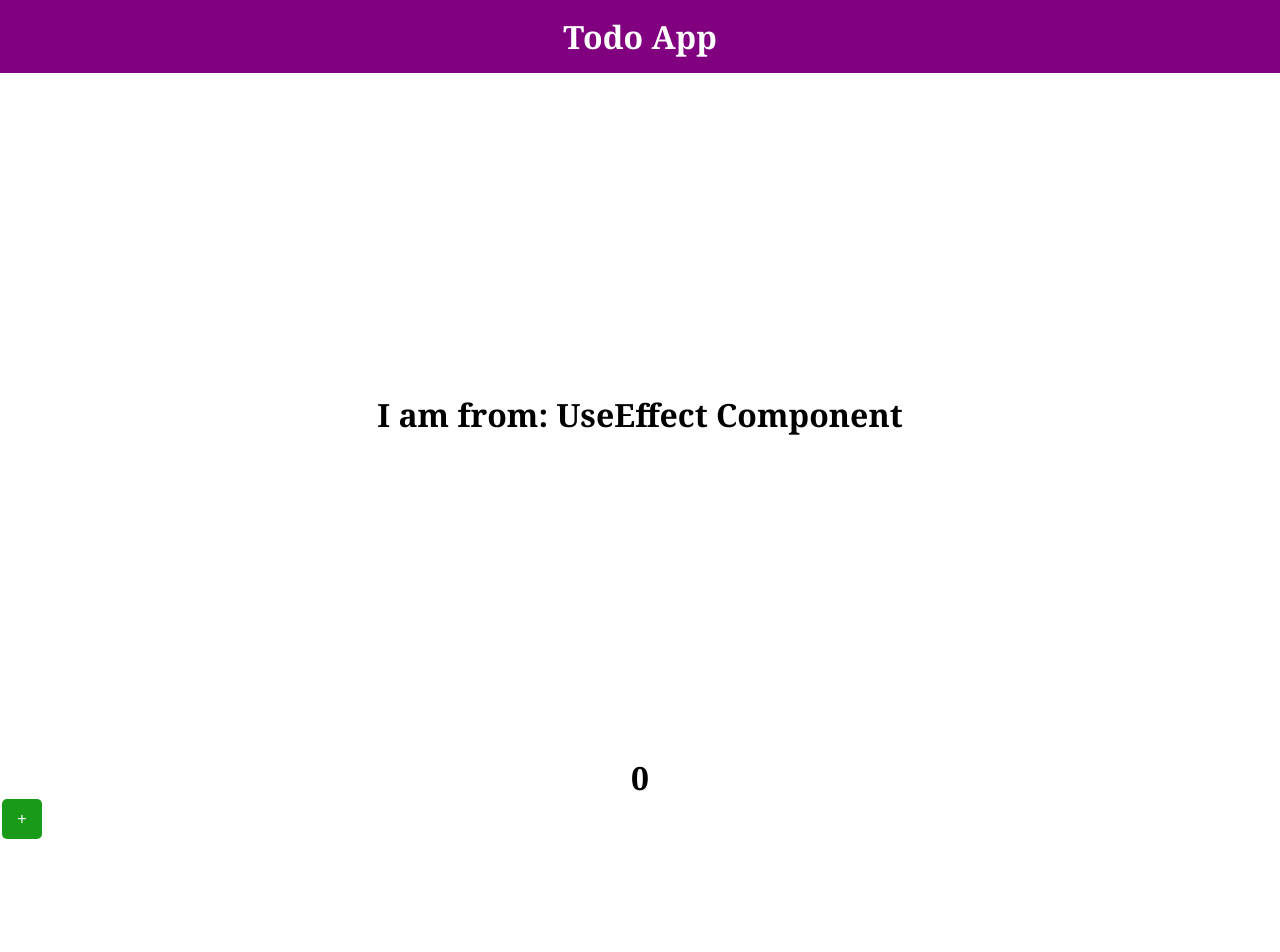
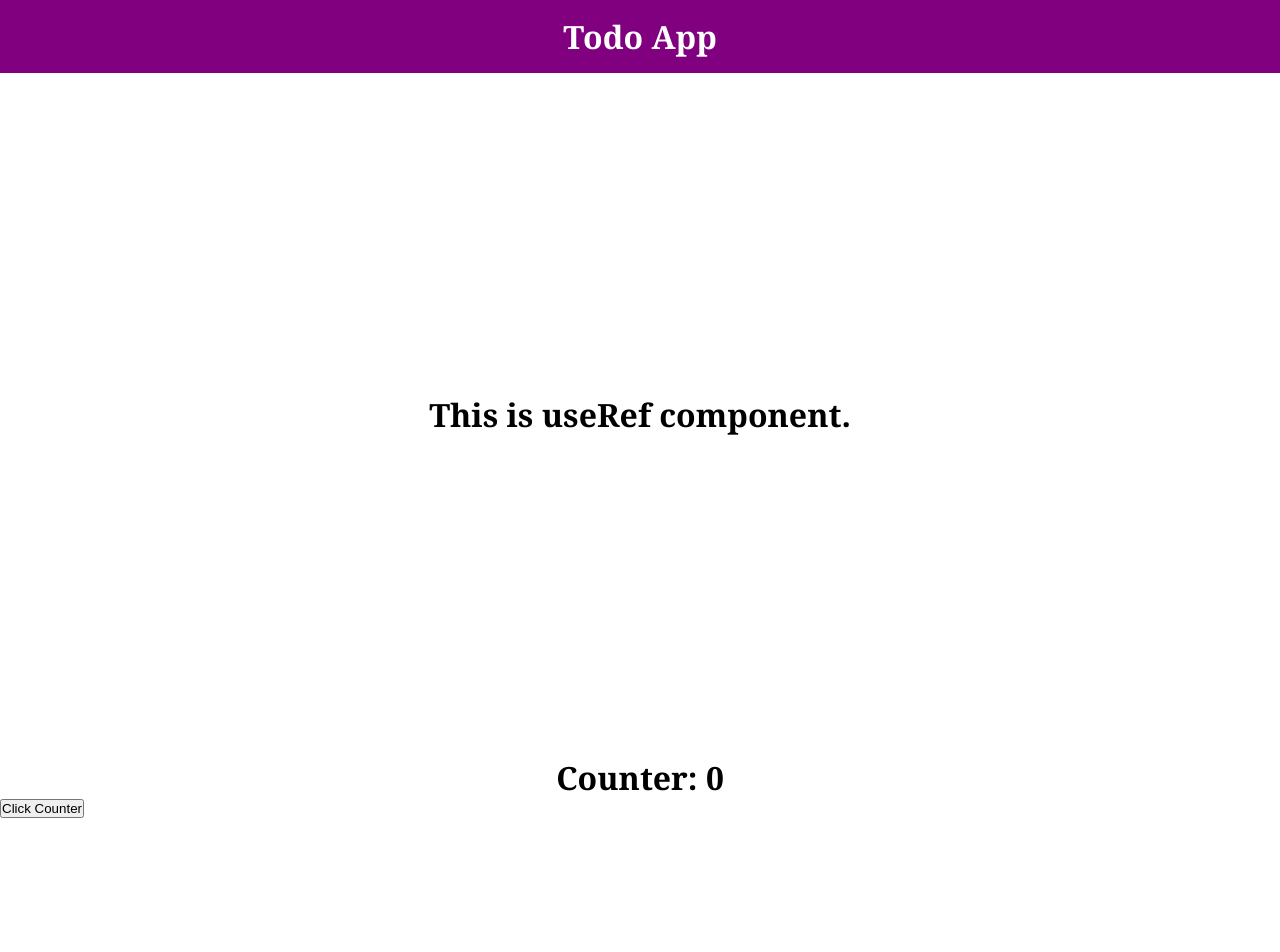
Before and after one commit to A-Nafis-Ch/React_Tutorial, a React (Create React App) app: page / in a window 1280 px wide. Shown: the top 952 px of the page. After the commit the page ends 818 px from the top, so only its background shows below. Built offline with nearby package versions, Linux system fonts and the light colour scheme.

Commit message:
UseRef component file updated

```diff
--- a/public/style.css
+++ b/public/style.css
@@ -44,7 +44,7 @@
     color: red;
     cursor: pointer;
 }
-button{
+/* button{
 
     height: 40px;
     width: 40px;
@@ -59,7 +59,7 @@ button{
 
 
 
-}
+} */
 h1{
 
     color: black;
--- a/src/App.js
+++ b/src/App.js
@@ -1,4 +1,6 @@
 import React from 'react'
+
+import UseRefComponent from './components/UseRef/UseRefComponent';
 // import STATE from './STATE'
 // import Card from './components/Card'
 // import Data from './Data.json'
@@ -20,7 +22,9 @@ import React from 'react'
 // import Child from './components/STATE_LIFTING/Child'
 // import Home from './components/STATE_LIFTING/Home';
 // import Form from './components/Formik/Form'
-import UseEffect from './components/UseEffect/UseEffect';
+// import UseEffect from './components/UseEffect/UseEffect';
+
+
 
 
 
@@ -81,7 +85,11 @@ function App(){
 
      {/* <Form /> */}
 
-     <UseEffect name='UseEffect'/>
+     {/* <UseEffect name='UseEffect' color='blue'/> */}
+
+     <UseRefComponent />
+
+
 
 
 
--- /dev/null
+++ b/src/components/UseRef/UseRefComponent.js
@@ -0,0 +1,37 @@
+import React from 'react'
+import{useState, useRef, useEffect} from 'react'
+
+const UseRefComponent = (props) => {
+
+    const [counter,setCount] = useState(0)
+
+    const a = useRef(1);
+
+    useEffect(()=>{
+
+        a.current = a.current + 1;
+        console.log(`Rerendering taking place ans the value of a is: ${a.current} `)
+
+    })
+
+    const clickHandler = () => {
+        setCount(counter+1)
+    }
+
+
+    // const color = useRef(a)
+
+
+  return (
+    <div>
+
+        <h1>This is useRef component.</h1>
+        <h1>Counter: {counter}</h1>
+        <button onClick={clickHandler} >Click Counter</button>
+
+
+    </div>
+  )
+}
+
+export default UseRefComponent
```
